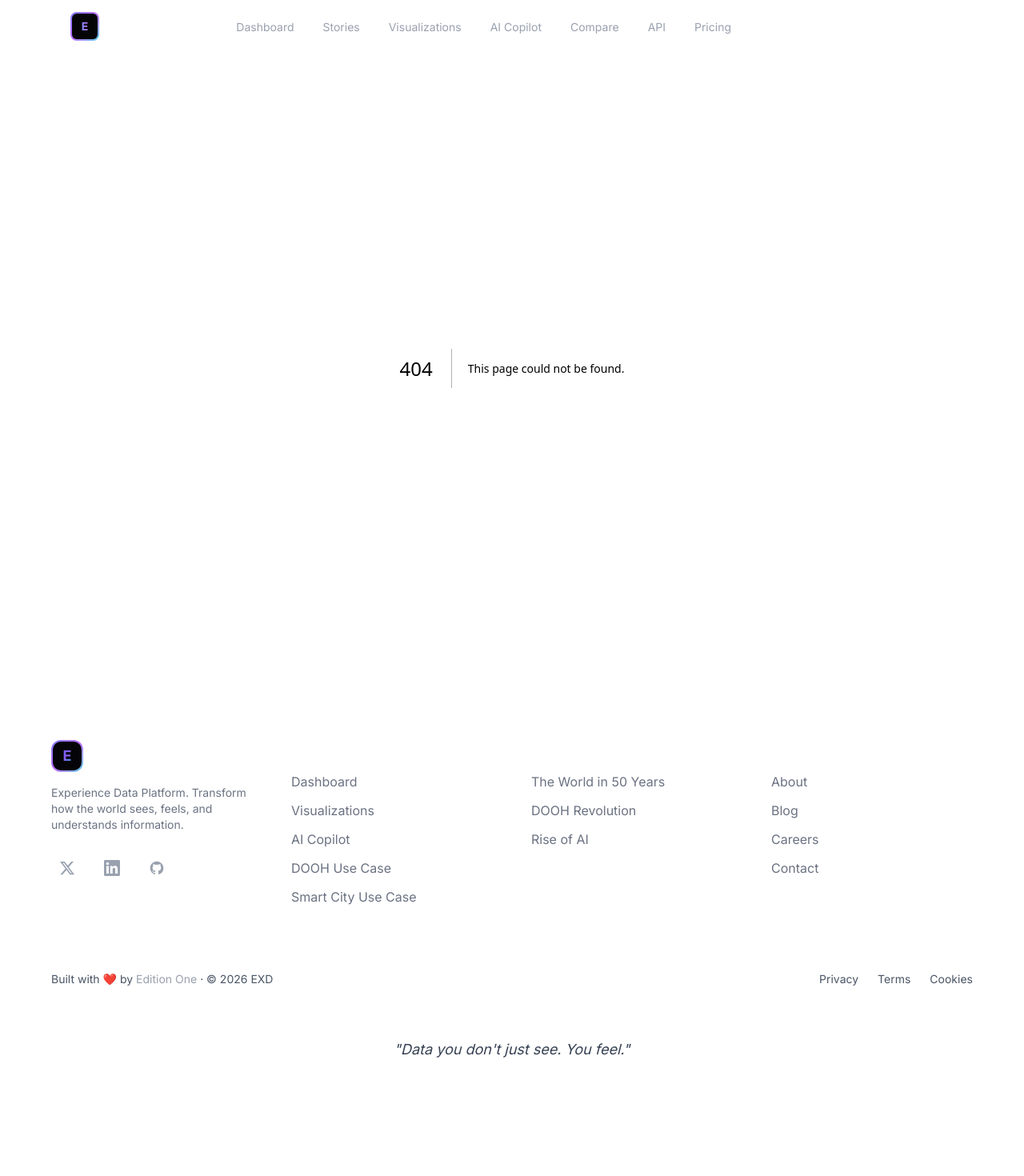
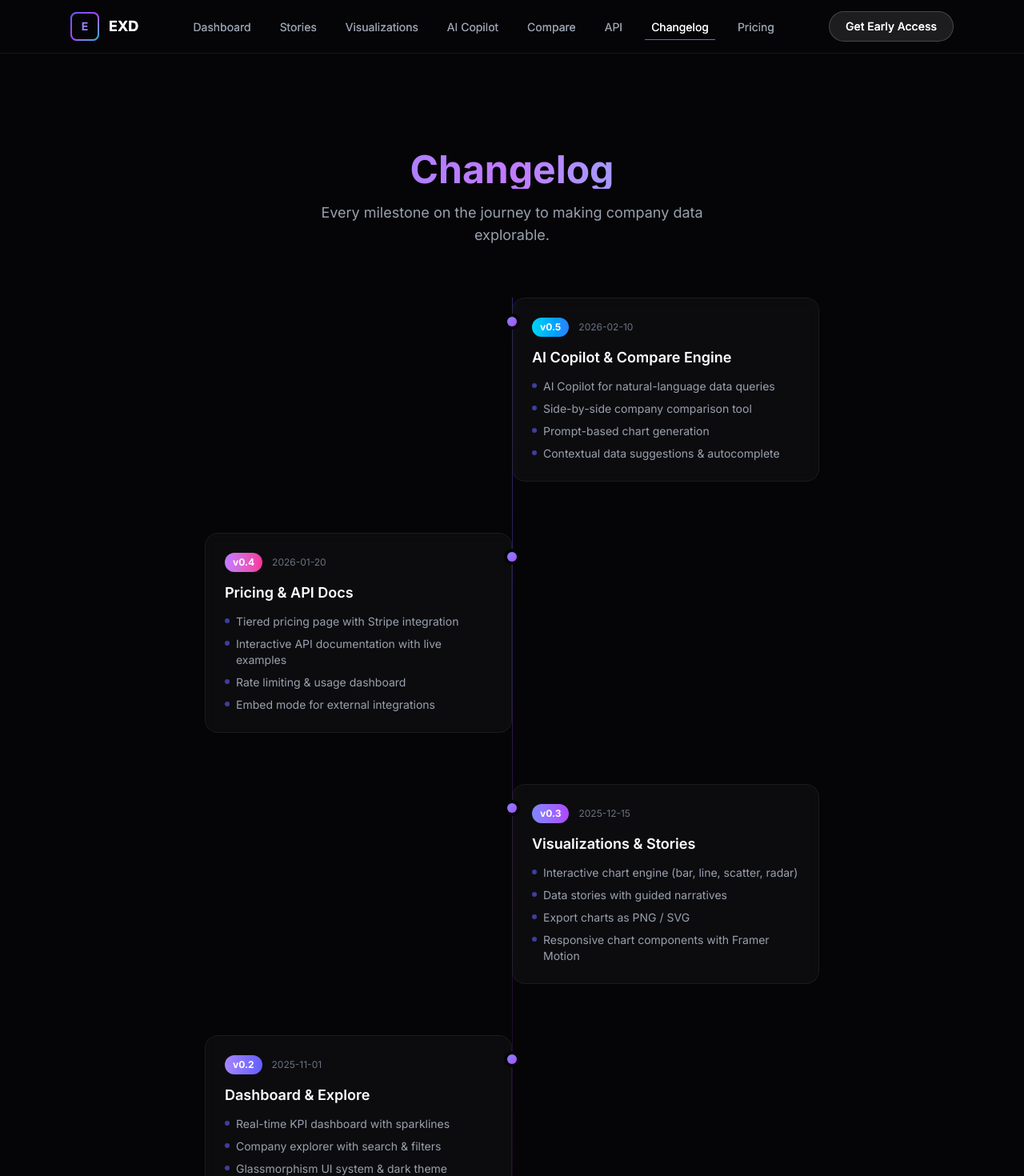
Before and after one commit to EditionOneAdmin/exd-landing, a Next.js app: page /changelog in a window 1280 px wide. Before the commit this address had no page. Shown: the top 1470 px of the page at 80% size. Before the commit the page ends 1390 px from the top, so only its background shows below. Built offline with nearby package versions, Linux system fonts and the light colour scheme.

Commit message:
[EXD] Add changelog page

```diff
--- /dev/null
+++ b/src/app/changelog/page.tsx
@@ -0,0 +1,143 @@
+'use client';
+
+import { motion } from 'framer-motion';
+import Navbar from '@/components/Navbar';
+
+const changelog = [
+  {
+    version: 'v0.5',
+    date: '2026-02-10',
+    title: 'AI Copilot & Compare Engine',
+    features: [
+      'AI Copilot for natural-language data queries',
+      'Side-by-side company comparison tool',
+      'Prompt-based chart generation',
+      'Contextual data suggestions & autocomplete',
+    ],
+    accent: 'from-cyan-400 to-blue-500',
+  },
+  {
+    version: 'v0.4',
+    date: '2026-01-20',
+    title: 'Pricing & API Docs',
+    features: [
+      'Tiered pricing page with Stripe integration',
+      'Interactive API documentation with live examples',
+      'Rate limiting & usage dashboard',
+      'Embed mode for external integrations',
+    ],
+    accent: 'from-purple-400 to-pink-500',
+  },
+  {
+    version: 'v0.3',
+    date: '2025-12-15',
+    title: 'Visualizations & Stories',
+    features: [
+      'Interactive chart engine (bar, line, scatter, radar)',
+      'Data stories with guided narratives',
+      'Export charts as PNG / SVG',
+      'Responsive chart components with Framer Motion',
+    ],
+    accent: 'from-indigo-400 to-purple-500',
+  },
+  {
+    version: 'v0.2',
+    date: '2025-11-01',
+    title: 'Dashboard & Explore',
+    features: [
+      'Real-time KPI dashboard with sparklines',
+      'Company explorer with search & filters',
+      'Glassmorphism UI system & dark theme',
+      'Responsive layout with mobile navigation',
+    ],
+    accent: 'from-violet-400 to-indigo-500',
+  },
+  {
+    version: 'v0.1',
+    date: '2025-10-01',
+    title: 'Project Kickoff',
+    features: [
+      'Next.js 14 app scaffold with TypeScript',
+      'Landing page with hero section',
+      'Tailwind CSS + Framer Motion setup',
+      'GitHub Actions CI/CD pipeline',
+    ],
+    accent: 'from-blue-400 to-cyan-500',
+  },
+];
+
+export default function ChangelogPage() {
+  return (
+    <main className="min-h-screen bg-[#050507] text-white">
+      <Navbar />
+
+      <section className="pt-32 pb-20 px-6 max-w-4xl mx-auto">
+        <motion.div
+          initial={{ opacity: 0, y: 20 }}
+          animate={{ opacity: 1, y: 0 }}
+          transition={{ duration: 0.6 }}
+          className="text-center mb-16"
+        >
+          <h1 className="text-4xl md:text-5xl font-bold mb-4 bg-gradient-to-r from-indigo-400 via-purple-400 to-cyan-400 bg-clip-text text-transparent">
+            Changelog
+          </h1>
+          <p className="text-gray-400 text-lg max-w-xl mx-auto">
+            Every milestone on the journey to making company data explorable.
+          </p>
+        </motion.div>
+
+        {/* Timeline */}
+        <div className="relative">
+          {/* Vertical line */}
+          <div className="absolute left-6 md:left-1/2 top-0 bottom-0 w-px bg-gradient-to-b from-indigo-500/40 via-purple-500/20 to-transparent" />
+
+          {changelog.map((entry, i) => {
+            const isLeft = i % 2 === 0;
+            return (
+              <motion.div
+                key={entry.version}
+                initial={{ opacity: 0, y: 30 }}
+                whileInView={{ opacity: 1, y: 0 }}
+                viewport={{ once: true, margin: '-60px' }}
+                transition={{ duration: 0.5, delay: i * 0.1 }}
+                className={`relative mb-12 md:mb-16 flex flex-col md:flex-row ${
+                  isLeft ? 'md:flex-row' : 'md:flex-row-reverse'
+                }`}
+              >
+                {/* Dot */}
+                <div className="absolute left-6 md:left-1/2 -translate-x-1/2 w-3 h-3 rounded-full bg-gradient-to-br from-indigo-400 to-purple-500 ring-4 ring-[#050507] z-10 mt-6" />
+
+                {/* Spacer */}
+                <div className="hidden md:block md:w-1/2" />
+
+                {/* Card */}
+                <div className={`ml-14 md:ml-0 md:w-1/2 ${isLeft ? 'md:pr-10' : 'md:pl-10'}`}>
+                  <div className="relative group">
+                    <div className={`absolute -inset-px rounded-2xl bg-gradient-to-r ${entry.accent} opacity-0 group-hover:opacity-20 transition-opacity duration-500 blur-sm`} />
+                    <div className="relative rounded-2xl bg-white/[0.03] border border-white/[0.06] backdrop-blur-sm p-6">
+                      <div className="flex items-center gap-3 mb-3">
+                        <span className={`text-xs font-bold px-2.5 py-1 rounded-full bg-gradient-to-r ${entry.accent} text-white`}>
+                          {entry.version}
+                        </span>
+                        <span className="text-xs text-gray-500">{entry.date}</span>
+                      </div>
+                      <h3 className="text-lg font-semibold text-white mb-3">{entry.title}</h3>
+                      <ul className="space-y-2">
+                        {entry.features.map((f) => (
+                          <li key={f} className="flex items-start gap-2 text-sm text-gray-400">
+                            <span className="mt-1.5 w-1.5 h-1.5 rounded-full bg-indigo-500/60 shrink-0" />
+                            {f}
+                          </li>
+                        ))}
+                      </ul>
+                    </div>
+                  </div>
+                </div>
+              </motion.div>
+            );
+          })}
+        </div>
+      </section>
+    </main>
+  );
+}
--- a/src/components/Navbar.tsx
+++ b/src/components/Navbar.tsx
@@ -12,6 +12,7 @@ const navLinks = [
   { label: 'AI Copilot', href: '/copilot' },
   { label: 'Compare', href: '/compare' },
   { label: 'API', href: '/api-docs' },
+  { label: 'Changelog', href: '/changelog' },
   { label: 'Pricing', href: '/pricing' },
 ];
 
```
